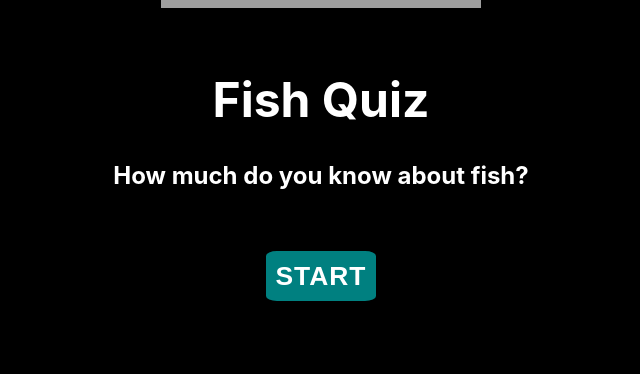
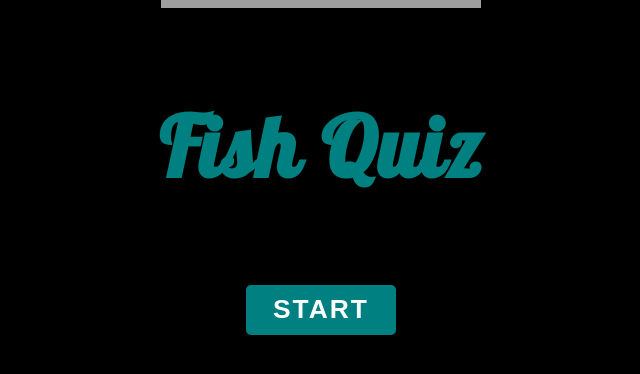
Before and after one commit to emilyaikens/Fish-Quiz, a React (Create React App) app: page / in a window 1280 px wide. Shown: the part 272-646 px from the top of the page, without its empty margins (319-959 px from the left). Built offline with nearby package versions, Linux system fonts and the light colour scheme; grey boxes are pictures that could not be loaded.

Commit message:
fix some question typos

```diff
--- a/src/data.js
+++ b/src/data.js
@@ -54,7 +54,7 @@ const quesAns = [
         ]
     },
     {
-        "question": "Which of these fish has a cartilaginous skeleton??",
+        "question": "Which of these fish has a cartilaginous skeleton?",
         "answer": [
             "Yellowtail Rockfish",
             "Swordfish",
@@ -81,7 +81,7 @@ const quesAns = [
         ]
     },
     {
-        "question": "Global fish stocks are at ____% of their historic numbers",
+        "question": "Global fish stocks are at what percent of their historic numbers?",
         "answer": [
             "70%",
             "50%",
--- a/src/index.css
+++ b/src/index.css
@@ -1,3 +1,6 @@
+@import url('https://fonts.googleapis.com/css2?family=Lobster&display=swap');
+@import url('https://fonts.googleapis.com/css2?family=Raleway&display=swap');
+
 body {
   margin: 0;
   font-family: -apple-system, BlinkMacSystemFont, 'Segoe UI', 'Roboto', 'Oxygen',
--- a/src/pages/App/App.css
+++ b/src/pages/App/App.css
@@ -1,6 +1,9 @@
 .App {
   text-align: center;
   font-size: 150%;
+  color: lightcyan;
+  font-family: 'Raleway', sans-serif;
+  letter-spacing: 1.5px;
 }
 
 .fish-image {
--- a/src/pages/Landing/LandingPage.css
+++ b/src/pages/Landing/LandingPage.css
@@ -0,0 +1,10 @@
+.landing-title {
+    font-family: 'Lobster', cursive;
+    font-size: 350%;
+    color: teal;
+}
+.start-button {
+    width: 150px;
+    border-radius: 5px;
+    letter-spacing: 2px;
+}
--- a/src/pages/Landing/LandingPage.jsx
+++ b/src/pages/Landing/LandingPage.jsx
@@ -15,10 +15,10 @@ export default function LandingPage({ setQuizStatus }) {
     return (
         <div>
             <img class="fish-image" src="https://i.imgur.com/BtSXY7F.png"></img>
-            <h1>Fish Quiz</h1>
-            <h4>How much do you know about fish?</h4>
+            <h1 class="landing-title">Fish Quiz</h1>
+            {/* <h4>How much do you know about fish?</h4> */}
             <br></br>
-            <button onClick={handleSetQuiz}>Start</button>
+            <button class="start-button" onClick={handleSetQuiz}>Start</button>
         </div>
     )
 };
```
